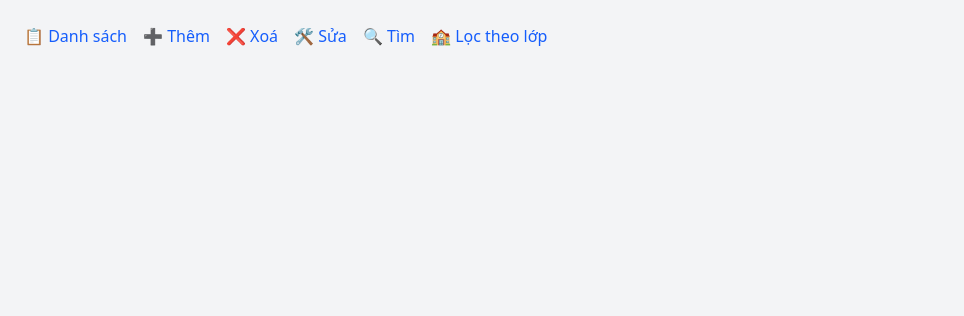
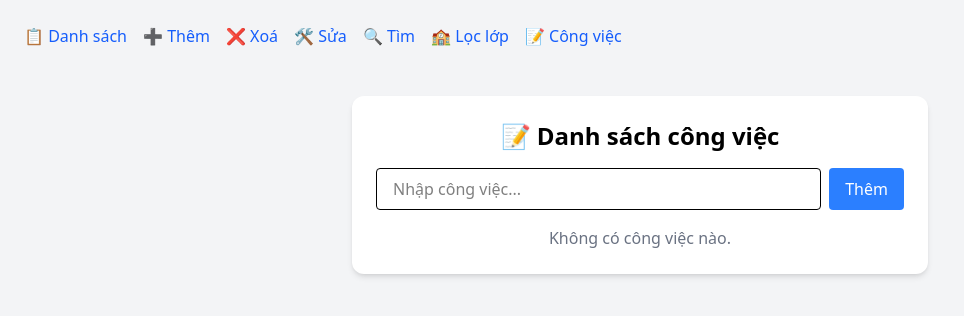
Before and after one commit to liemhuynhthanh/ThucHanhFinal, a React (Vite) app in the folder my-app/: page /todo in a window 1280 px wide. Shown: the top 316 px of the page, without its empty margins (0-964 px from the left). Built offline with nearby package versions, Linux system fonts and the light colour scheme.

Commit message:
8.luu danh sach vao local storage

```diff
--- a/my-app/src/App.jsx
+++ b/my-app/src/App.jsx
@@ -4,7 +4,8 @@ import AddStudent from "./pages/cau3";
 import DelStudent from "./pages/cau4";
 import EditStudent from "./pages/cau5";
 import SearchStudent from "./pages/cau6";
-import { Cau7 } from "./pages/cau7"; // 👈 import không dùng default
+import { Cau7 } from "./pages/cau7";
+import { Cau8 } from "./pages/cau8"; // 👈 thêm dòng này
 
 function App() {
   return (
@@ -15,7 +16,8 @@ function App() {
         <Link to="/xoa" className="text-blue-600 hover:underline">❌ Xoá</Link>
         <Link to="/sua" className="text-blue-600 hover:underline">🛠 Sửa</Link>
         <Link to="/tim" className="text-blue-600 hover:underline">🔍 Tìm</Link>
-        <Link to="/loc" className="text-blue-600 hover:underline">🏫 Lọc theo lớp</Link>
+        <Link to="/loc" className="text-blue-600 hover:underline">🏫 Lọc lớp</Link>
+        <Link to="/todo" className="text-blue-600 hover:underline">📝 Công việc</Link>
       </nav>
 
       <Routes>
@@ -25,6 +27,7 @@ function App() {
         <Route path="/sua" element={<EditStudent />} />
         <Route path="/tim" element={<SearchStudent />} />
         <Route path="/loc" element={<Cau7 />} />
+        <Route path="/todo" element={<Cau8 />} /> {/* 👈 thêm route này */}
       </Routes>
     </div>
   );
--- /dev/null
+++ b/my-app/src/pages/cau8.jsx
@@ -0,0 +1,96 @@
+import { useEffect, useState } from "react";
+
+const LOCAL_KEY = "todo-list";
+
+export function Cau8() {
+  const [todos, setTodos] = useState(() => {
+    const saved = localStorage.getItem(LOCAL_KEY);
+    return saved ? JSON.parse(saved) : [];
+  });
+
+  const [task, setTask] = useState("");
+  const [editingIndex, setEditingIndex] = useState(null);
+
+  // Đồng bộ với localStorage
+  useEffect(() => {
+    localStorage.setItem(LOCAL_KEY, JSON.stringify(todos));
+  }, [todos]);
+
+  const handleAdd = () => {
+    if (!task.trim()) return;
+
+    if (editingIndex !== null) {
+      const updated = [...todos];
+      updated[editingIndex].text = task.trim();
+      setTodos(updated);
+      setEditingIndex(null);
+    } else {
+      setTodos([...todos, { text: task.trim() }]);
+    }
+
+    setTask("");
+  };
+
+  const handleEdit = (index) => {
+    setTask(todos[index].text);
+    setEditingIndex(index);
+  };
+
+  const handleDelete = (index) => {
+    const updated = todos.filter((_, i) => i !== index);
+    setTodos(updated);
+  };
+
+  return (
+    <div className="min-h-screen bg-gray-100 p-6">
+      <div className="max-w-xl mx-auto bg-white rounded-xl shadow-md p-6">
+        <h1 className="text-2xl font-bold mb-4 text-center">📝 Danh sách công việc</h1>
+
+        <div className="flex gap-2 mb-4">
+          <input
+            type="text"
+            className="border px-4 py-2 rounded w-full"
+            placeholder="Nhập công việc..."
+            value={task}
+            onChange={(e) => setTask(e.target.value)}
+          />
+          <button
+            onClick={handleAdd}
+            className="bg-blue-500 hover:bg-blue-600 text-white px-4 py-2 rounded"
+          >
+            {editingIndex !== null ? "Lưu" : "Thêm"}
+          </button>
+        </div>
+
+        <ul className="space-y-2">
+          {todos.length > 0 ? (
+            todos.map((item, index) => (
+              <li
+                key={index}
+                className="flex justify-between items-center border-b pb-2"
+              >
+                <span>{item.text}</span>
+                <div className="flex gap-2">
+                  <button
+                    onClick={() => handleEdit(index)}
+                    className="text-yellow-500 hover:underline"
+                  >
+                    Sửa
+                  </button>
+                  <button
+                    onClick={() => handleDelete(index)}
+                    className="text-red-500 hover:underline"
+                  >
+                    Xoá
+                  </button>
+                </div>
+              </li>
+            ))
+          ) : (
+            <p className="text-gray-500 text-center">Không có công việc nào.</p>
+          )}
+        </ul>
+      </div>
+    </div>
+  );
+}
```
Also changed, not shown: 1 other file (tests, documents, lock files or other folders).
